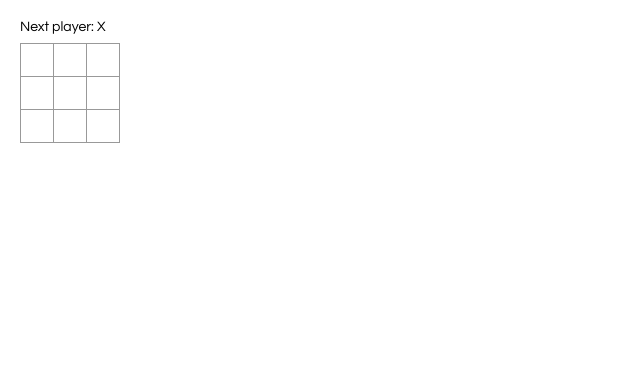
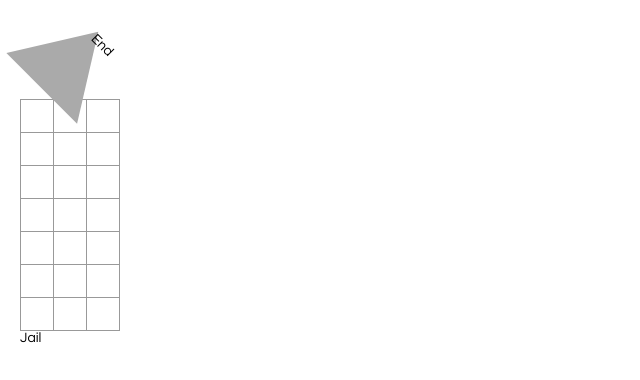
Before and after one commit to ndiazg/parchis, a React app: page / in a window 1280 px wide. Shown: the whole page, without its empty margins (0-640 px from the left). Built offline with nearby package versions, Linux system fonts and the light colour scheme.

Commit message:
WIP: Layout

```diff
--- a/src/index.css
+++ b/src/index.css
@@ -48,3 +48,13 @@ ol, ul {
 .game-info {
   margin-left: 20px;
 }
+
+
+.the-end {
+  border-color: #aaa transparent;
+  border-style: solid;
+  border-width: 0px 50px 80px 50px;
+  height: 0px;
+  width: 0px;
+  transform: rotate(45deg);
+}
--- a/src/index.js
+++ b/src/index.js
@@ -13,31 +13,30 @@ class Square extends React.Component {
 }
 
 class Board extends React.Component {
-  renderSquare(i) {
-    return <Square />;
+  subSection(i) {
+    return (
+        <div className="board-row">
+          <Square />
+          <Square />
+          <Square />
+        </div>
+    )
   }
 
   render() {
-    const status = 'Next player: X';
-
     return (
       <div>
-        <div className="status">{status}</div>
-        <div className="board-row">
-          {this.renderSquare(0)}
-          {this.renderSquare(1)}
-          {this.renderSquare(2)}
+        <div className="sub-section">
+          <div className="the-end">End</div>
+          {this.subSection(0)}
+          {this.subSection(0)}
+          {this.subSection(0)}
+          {this.subSection(0)}
+          {this.subSection(0)}
+          {this.subSection(0)}
+          {this.subSection(0)}
         </div>
-        <div className="board-row">
-          {this.renderSquare(3)}
-          {this.renderSquare(4)}
-          {this.renderSquare(5)}
-        </div>
-        <div className="board-row">
-          {this.renderSquare(6)}
-          {this.renderSquare(7)}
-          {this.renderSquare(8)}
-        </div>
+        <div className="jail">Jail</div>
       </div>
     );
   }
```
